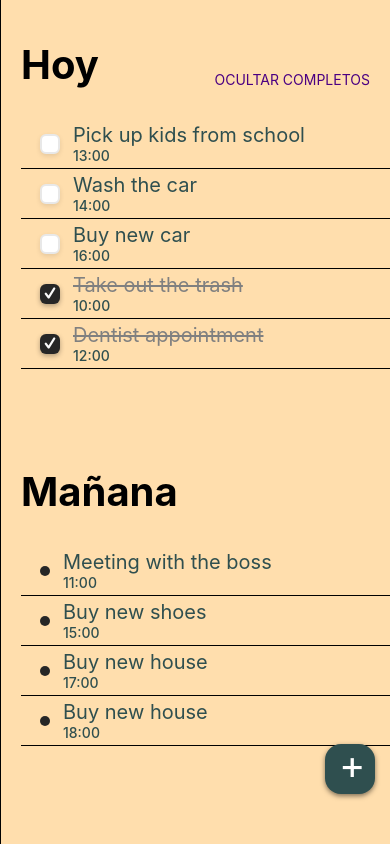
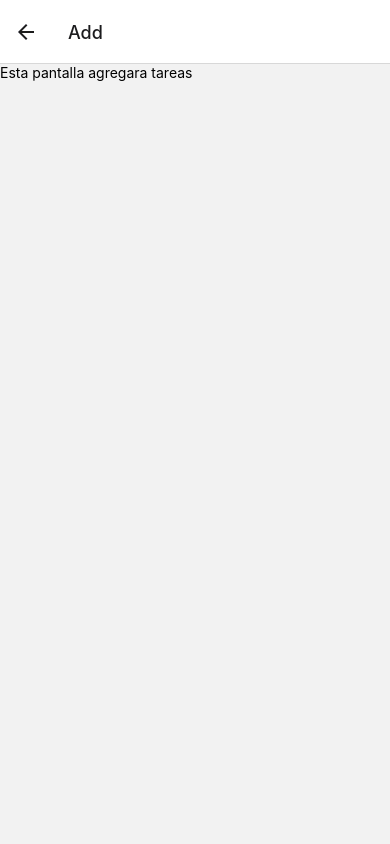
Before and after one commit to LeoSebastian23/Mobile-Tasks-ReactNativeAPP, a React Native app: screen /Add in a window 390 px wide. Built offline with nearby package versions, Linux system fonts and the light colour scheme.

Commit message:
Screen para añadir tarea
faltan las acciones

```diff
--- a/App.js
+++ b/App.js
@@ -1,9 +1,27 @@
+import { createNativeStackNavigator } from '@react-navigation/native-stack';
+import { NavigationContainer } from '@react-navigation/native';
+import AddTask from "./screens/addTask";
 import Home from "./screens/home";
-//import { createNativeStackNavigator } from '@react-navigation/native-stack';
-//import { NavigationContainer } from '@react-navigation/native';
+
+const Stack = createNativeStackNavigator();
 
 export default function App() {
+
   return (
-    <Home></Home>
+    <NavigationContainer>
+      <Stack.Navigator>
+        <Stack.Screen
+        name= 'Home'
+        component ={Home}
+        options={{headerShown:false}}
+        />
+        <Stack.Screen
+        name= 'Add'
+        component ={AddTask}
+        options={{presentation:'modal'}}
+        />
+      </Stack.Navigator>
+    </NavigationContainer>
+
   );
 }
--- a/package.json
+++ b/package.json
@@ -9,12 +9,14 @@
     "web": "expo start --web"
   },
   "dependencies": {
+    "@react-navigation/native": "^6.1.8",
+    "@react-navigation/native-stack": "^6.9.14",
     "expo": "~49.0.11",
     "expo-status-bar": "~1.6.0",
     "react": "18.2.0",
     "react-native": "0.72.5",
-    "react-native-screens": "~3.22.0",
-    "react-native-safe-area-context": "4.6.3"
+    "react-native-safe-area-context": "4.6.3",
+    "react-native-screens": "~3.22.0"
   },
   "devDependencies": {
     "@babel/core": "^7.20.0"
--- /dev/null
+++ b/screens/addTask.js
@@ -0,0 +1,12 @@
+import * as React from 'react';
+import {View, Text} from 'react-native';
+
+export default function AddTask(){
+    return(
+        <View>
+            <Text>
+                Esta pantalla agregara tareas
+            </Text>
+        </View>
+    )
+}
--- a/screens/home.js
+++ b/screens/home.js
@@ -1,10 +1,14 @@
 import * as React from 'react';
-import { SafeAreaView, StyleSheet, View, Text, TouchableOpacity } from 'react-native';
+import { StyleSheet, View, Text, TouchableOpacity } from 'react-native';
 import List from '../components/List';
 import CustomSafeAreaView from '../CustomSafeAreaView';
 import { info } from '../data/data';
+import { useNavigation } from '@react-navigation/native';
+
+
 
 export default function Home() {
+
     const [localData, setLocalData] = React.useState(
         info.sort((a, b) => { return a.isCompleted - b.isCompleted })
     )
@@ -19,6 +23,10 @@ export default function Home() {
         setIsHidden(!isHidden)
         setLocalData(localData.filter(info => !info.isCompleted))
     }
+
+    const navigation = useNavigation();
+
+
     return (
         <CustomSafeAreaView>
             <View style={styles.container}>
@@ -33,7 +41,7 @@ export default function Home() {
                 <List info={localData.filter(info => info.isToday === false)} />
                 <TouchableOpacity
                     style={styles.buttonAdd}
-                    //onPress={() => navigation.navigate('Add')}
+                    onPress={() => navigation.navigate('Add')}
                 >
                     <Text style={styles.plus}>+</Text>
                 </TouchableOpacity>
@@ -46,7 +54,7 @@ export default function Home() {
 const styles = StyleSheet.create({
     container: {
         flex: 1,
-        paddingTop: 40,
+        paddingTop: 20,
         paddingLeft: 20,
         borderLeftWidth: 1,
         borderRightColor: '#cd5c5c'
@@ -56,7 +64,7 @@ const styles = StyleSheet.create({
     tittle: {
         fontSize: 40,
         fontWeight: 'bold',
-        marginBottom: 30
+        marginBottom: 20
     },
     containerTop: {
         flexDirection: 'row',
```
Also changed, not shown: 1 other file (tests, documents, lock files or other folders).
